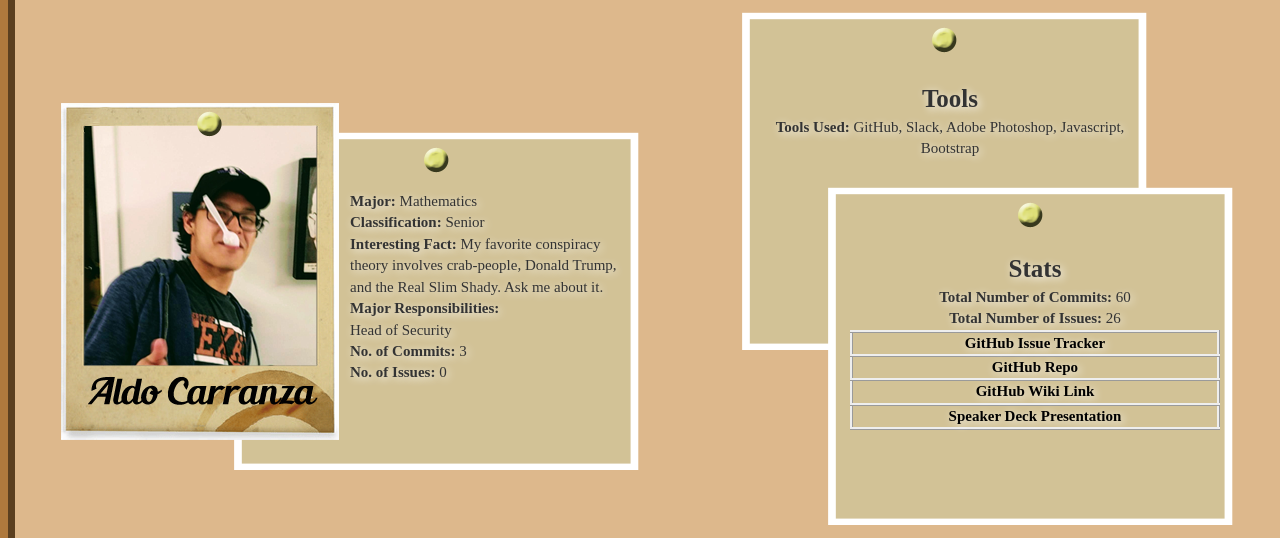
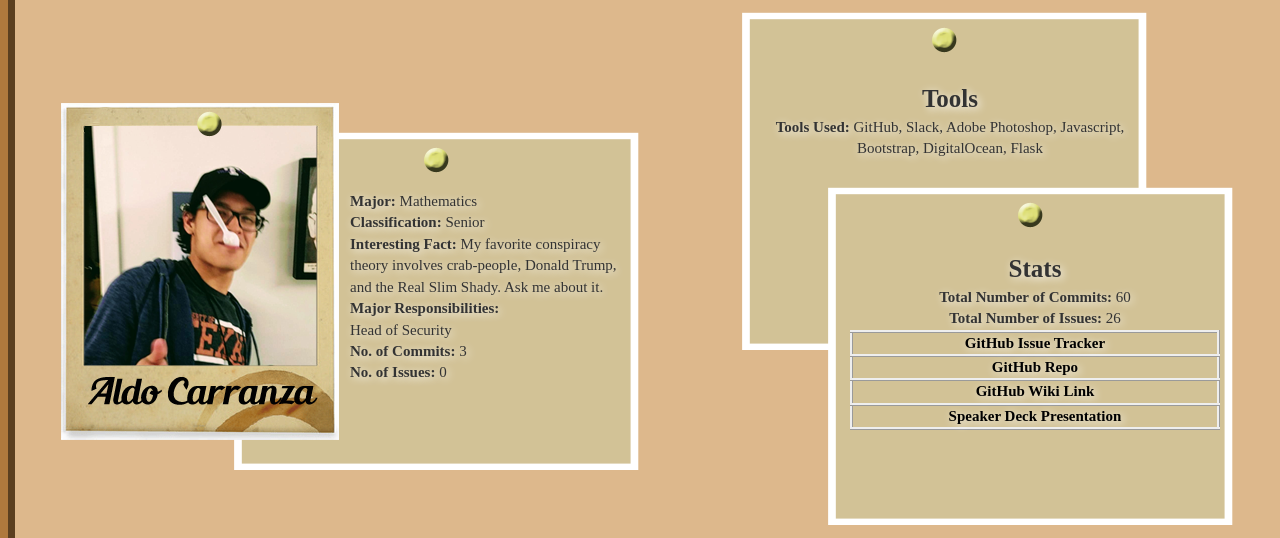
Before and after one commit to MasahiroWard/cs329e-idb, a Flask app: page /about in a window 1280 px wide; the page is wider, and only the part inside the window is pictured. Shown: the part 1229-1767 px from the top of that part. Run offline with Flask 2, Linux system fonts and the light colour scheme; some libraries are stand-ins or nearby versions; some web fonts are replaced.

Commit message:
updated about page with tools used

```diff
--- a/templates/About.html
+++ b/templates/About.html
@@ -374,7 +374,7 @@
 					<th>Tools</th>
 				</tr>
 				<tr>
-					<td><strong>Tools Used: </strong>GitHub, Slack, Adobe Photoshop, Javascript, Bootstrap </td>
+					<td><strong>Tools Used: </strong>GitHub, Slack, Adobe Photoshop, Javascript, Bootstrap, DigitalOcean, Flask </td>
 				</tr>
 			</table>
 		</div>
```
